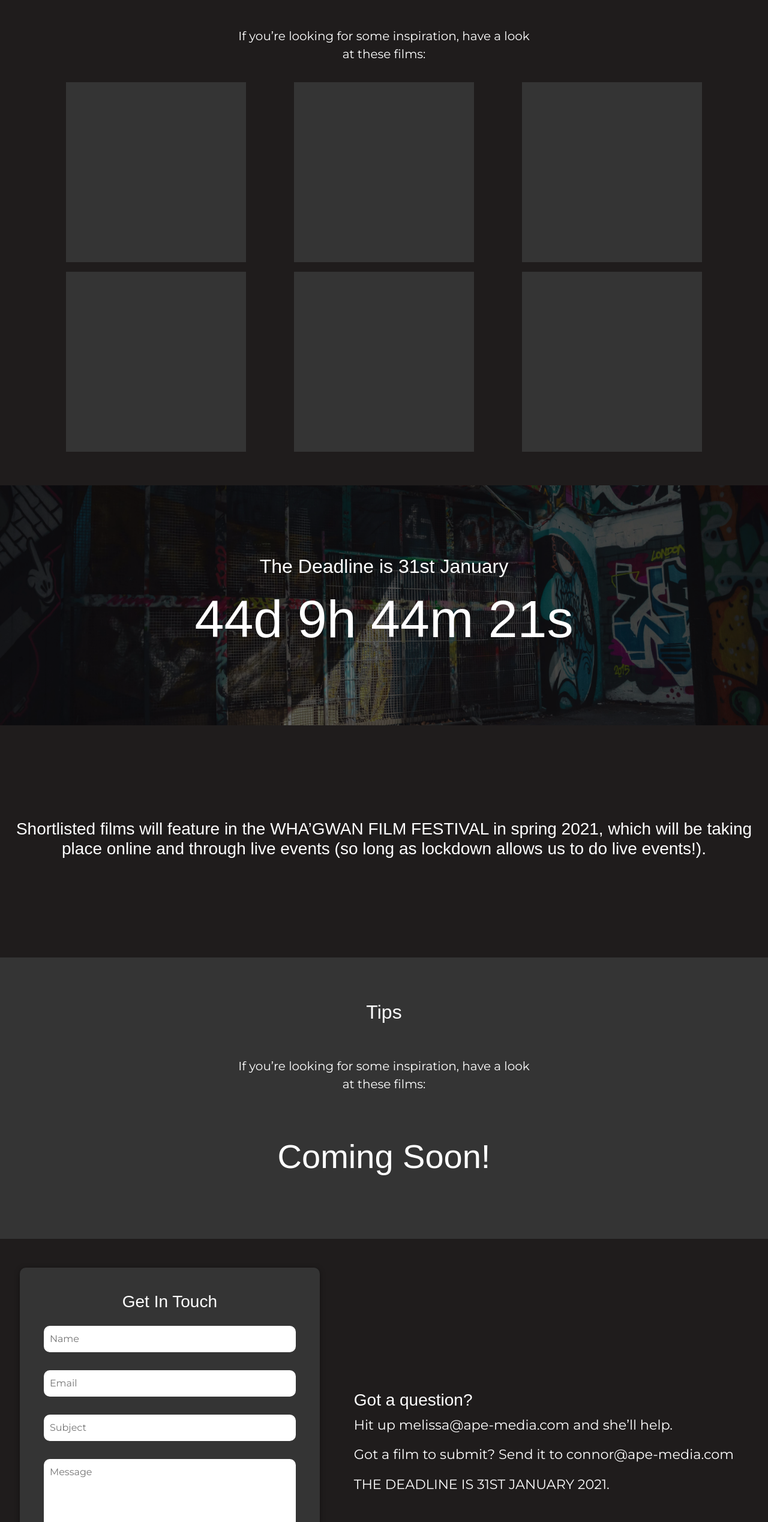
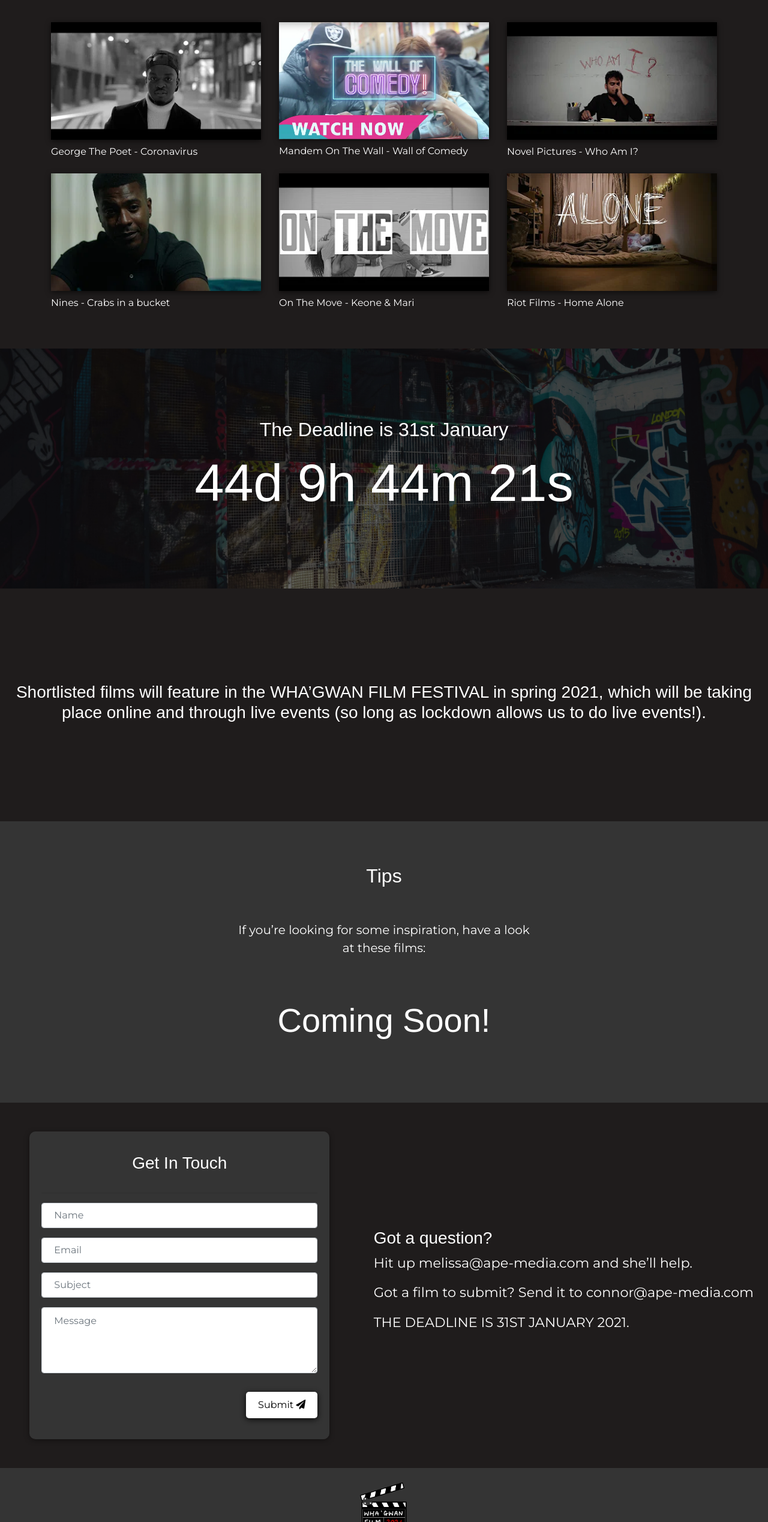
Before and after one commit to chrisjharvey/wagwanlanding, a website: page index.html in a window 1280 px wide. Shown: the part 4011-6548 px from the top of the page at 60% size. Drawn offline with nearby package versions, Linux system fonts and the light colour scheme; a web font is replaced by a local one.

Commit message:
setting up form

```diff
--- a/index.html
+++ b/index.html
@@ -64,7 +64,7 @@
 
     <div id="intro-1" class="py-5">
       <div class="img">
-        <img data-aos="fade-right" src="./img/intro1.jpg" alt="" width="800px"
+        <img data-aos="fade-right" src="./img/intro1.jpg" alt="" width="650px"
           class="p-4 img-fluid">
       </div>
 
@@ -119,41 +119,67 @@
 
     <section id="inspiration" class="py-5 text-center">
       <h2 class="py-4">Inspiration</h2>
-      <p class="lead py-4">If you’re looking for some inspiration, have a look at these films:
+      <p class="lead title py-4">If you’re looking for some inspiration, have a look at these films:
       </p>
       <div class="container">
         <div class="row">
             <div class="col-lg-4">
-              <div data-aos="fade-right"  class="box-grid  my-2">
-
+              <a target="_blank" href="https://www.youtube.com/watch?v=aR_CMTneqtA&ab_channel=Skoll.org">
+              <div data-aos="fade-right" class="card my-2">
+                  <img src="./img/georgethepoet.jpg" alt="" class="img-fluid">
+                  <div class="card-hover">
+                    <i class="fa fa-play fa-2x"></i>
+                  </div>
               </div>
+            </a>
+              <p>George The Poet - Coronavirus </p>
             </div>
             <div class="col-lg-4">
-              <div data-aos="fade-right"  class="box-grid my-2">
-
+              <a target="_blank" href="https://www.youtube.com/watch?v=tot9LAFqJZg&ab_channel=WallOfEntertainment">
+              <div data-aos="fade-right" class="card my-2">
+                <img src="./img/mandemonthewall.jpg" alt="" width="100%" height="195px">
+                <div class="card-hover"><i class="fa fa-play fa-2x"></i></div>
               </div>
+            </a>
+              <p>Mandem On The Wall - Wall of Comedy</p>
             </div>
             <div class="col-lg-4">
-              <div data-aos="fade-right"  class="box-grid my-2">
-
+              <a target="_blank" href="https://www.youtube.com/watch?v=KQwPyhcidUE&ab_channel=NovelPictures">
+              <div data-aos="fade-right" class="card my-2">
+                <img src="./img/whoami.jpg" alt="" class="img-fluid">
+                <div class="card-hover"><i class="fa fa-play fa-2x"></i></div>
               </div>
+             </a>
+              <p>Novel Pictures - Who Am I?</p>
             </div>
         </div>
         <div class="row">
           <div class="col-lg-4">
-            <div data-aos="fade-right"  class="box-grid my-2">
-
+            <a target="_blank" href="https://www.youtube.com/watch?v=nYNmS305_VQ&ab_channel=Nines">
+            <div data-aos="fade-right" class="card my-2">
+              <img src="./img/crabsinabucket.jpg" alt="" class="img-fluid">
+              <div class="card-hover"><i class="fa fa-play fa-2x"></i></div>
             </div>
+          </a>
+            <p>Nines - Crabs in a bucket</p>
           </div>
           <div class="col-lg-4">
-            <div data-aos="fade-right"  class="box-grid my-2">
-
+            <a target="_blank" href="https://www.youtube.com/watch?v=O1EuOUnjUwE&ab_channel=KeoneandMari">
+            <div data-aos="fade-right"  class="card my-2">
+              <img src="./img/onthemove.jpg" alt="" class="img-fluid">
+              <div class="card-hover"><i class="fa fa-play fa-2x"></i></div>
             </div>
+          </a>
+            <p>On The Move - Keone & Mari</p>
           </div>
           <div class="col-lg-4">
-            <div data-aos="fade-right"  class="box-grid my-2">
-
+            <a target="_blank" href="https://www.youtube.com/watch?v=P6qJ2326uhY&ab_channel=ShaneP.Liao">
+            <div data-aos="fade-right"  class="card my-2">
+              <img src="/img/alone.jpg" alt="" class="img-fluid">
+              <div class="card-hover"><i class="fa fa-play fa-2x"></i></div>
             </div>
+          </a>
+            <p>Riot Films - Home Alone</p>
           </div>
       </div>
 
@@ -201,15 +227,61 @@
     </section>
 
     <section id="contact" class="my-5">
+      <div class="form-wrapper" data-aos="fade-right">
+        <form class="needs-validation" netlify novalidate>
+          <div class="form-header">
 
-      <form data-aos="fade-right" action="POST" id="form">
-        <h3 class="text-center">Get In Touch</h3>
-        <!-- <hr class="my-3"> -->
-        <input type="text" placeholder="Name" id="name">
-        <input type="email" placeholder="Email" id="email">
-        <input type="text" placeholder="Subject" id="subject">
-        <textarea name="message" id="message" placeholder="Message"></textarea>
-        <input type="Submit" class="button" name="btn">
+            <h3 class="text-center py-3">Get In Touch</h3>
+            <hr>
+
+          </div>
+          <div class="form-group">
+            <input
+              type="text"
+              name="name"
+              placeholder="Name"
+              class="form-control"
+              required
+              />
+            <div class="invalid-feedback">Please enter a valid name</div>
+          </div>
+
+          <div class="form-group">
+            <input
+              type="email"
+              name="email"
+              placeholder="Email"
+              class="form-control"
+              required
+              />
+            <div class="invalid-feedback">Please enter a valid email address.</div>
+          </div>
+
+          <div class="form-group">
+            <input
+              type="text"
+              name="subject"
+              placeholder="Subject"
+              class="form-control"
+              required
+              />
+            <div class="invalid-feedback">Please enter a valid subject</div>
+          </div>
+
+          <div class="form-group">
+            <textarea
+              type="text"
+              name="message"
+              placeholder="Message"
+              class="form-control"
+              required></textarea>
+            <div class="invalid-feedback">Please enter a valid message</div>
+          </div>
+          <div>
+
+            <button type="submit" class="button">Submit <i class="fas fa-paper-plane"></i></button>
+          </div>
+        </div>
       </form>
 
       <div data-aos="fade-left"  class="contact-text my-4 m-4">
@@ -246,13 +318,13 @@
 					<ul class="social-list">
 
 						<li>
-							<a target="_blank" href="https://github.com/chrisjharvey">
+							<a target="_blank" href="https://www.instagram.com/apemedialtd/">
 								<i class="fab fa-instagram"></i>
 							</a>
 						</li>
 
 						<li>
-							<a target="_blank" href="">
+							<a target="_blank" href="https://twitter.com/ape_media?lang=en">
 								<i class="fab fa-twitter"></i>
 							</a>
 						</li>
@@ -275,6 +347,7 @@
   </script>
     <script src="./js/bootstrap.min.js"></script>
     <script src="./js/main.js"></script>
+    <script src="./js/validation.js"></script>
   </body>
 
 </html>
--- a/js/main.js
+++ b/js/main.js
@@ -58,6 +58,6 @@ const x = setInterval(function() {
  AOS.init({
      duration: 1000,
      easing: 'ease-in',
-    //  once: true,
+     once: true,
      mirror: false,
  });
--- /dev/null
+++ b/js/validation.js
@@ -0,0 +1,17 @@
+(function() {
+    'use strict';
+    window.addEventListener('load', function() {
+        // Fetch all the forms we want to apply custom Bootstrap validation styles to
+        var forms = document.getElementsByClassName('needs-validation');
+        // Loop over them and prevent submission
+        var validation = Array.prototype.filter.call(forms, function(form) {
+            form.addEventListener('submit', function(event) {
+                if (form.checkValidity() === false) {
+                    event.preventDefault();
+                    event.stopPropagation();
+                }
+                form.classList.add('was-validated');
+            }, false);
+        });
+    }, false);
+})();
--- a/scss/_home.scss
+++ b/scss/_home.scss
@@ -25,6 +25,7 @@ h1,h2,h3 {
   color: $text-color;
   background: url(../img/hero-img.jpg) no-repeat right center/cover fixed;
   height: 100vh;
+  width: 100%;
 
   .hero-text {
     display: flex;
@@ -125,18 +126,52 @@ h1,h2,h3 {
 
 #inspiration {
 
-  p {
+    a {
+      color: $text-color;
+    }
+  .card {
+    border: none;
+    box-shadow: 0px 2px 10px rgba(0,0,0,0.6);
+    cursor: pointer;
+  }
+
+  .card img {
+    border: none;
+  }
+
+  .card-hover {
+    position: absolute;
+      top: 0;
+      left: 0;
+      width: 100%;
+      height: 100%;
+      background-color: rgba(0, 0, 0, 0.4);
+      z-index: 10;
+      opacity: 0;
+      padding: 0px;
+      text-align: center;
+      transition: ease-in 0.2s;
+      border: none;
+      display: flex;
+      flex-direction: column;
+      align-items: center;
+      justify-content: center;
+  }
+
+  .card:hover .card-hover {
+    opacity: 1;
+  }
+
+  .title {
     max-width: 500px;
     margin: auto;
+    text-align: center;
+  }
 
-  }
-  .box-grid {
-    margin: auto;
-    width: 300px;
-    height: 300px;
-    background: $secondary;
+  p {
+    text-align: left;
+  };
 
-  }
 }
 
 #deadline {
@@ -174,6 +209,8 @@ h1,h2,h3 {
     background: $primary;
 
   }
+
+
 }
 
 #contact {
@@ -186,29 +223,27 @@ h1,h2,h3 {
     display: flex;
     flex-direction: column;
     background: $secondary;
-    width: 500px;
+
     padding: 40px;
     border-radius: 10px;
     box-shadow: 0px 2px 10px rgba(0,0,0,0.4);
   }
-  #form input, textarea {
-    padding: 10px;
+  .form-wrapper {
+    width: 500px;
+    border-radius: 10px;
+    margin: auto;
+    box-shadow: 0px 2px 10px rgba(0, 0, 0, 0.4);
+    padding: 20px;
+    background: $secondary;
+  }
+
+  .form-wrapper input,
+  textarea {
     margin: 15px 0;
-    border-radius: 10px;
-    outline: none;
-    border:none;
+    padding: 20px;
   }
-  hr {
-    background: $text-color;
-    width: 90%;
-    text-align: center;
-    margin: auto;
-  }
-  textarea {
-    height: 150px;
-    border-radius: 10px;
-    outline: none;
-    border: none;
+  .form-wrapper textarea {
+    padding: 10px 20px 50px;
   }
 
   .contact-text p {
@@ -216,10 +251,17 @@ h1,h2,h3 {
   }
 
   .button {
+    padding: 10px 20px;
+    margin: 15px 0;
+    border-radius: 5px;
     border: none;
     outline: none;
     box-shadow: 0px 2px 10px rgba(0,0,0,0.9);
-    align-items: right;
+    background-color: $text-color;
+    float: right;
+  }
+  .button:hover {
+    background: rgba(255,255,255,0.9);
   }
 }
 
```
Also changed, not shown: css/main.css, img/alone.jpg (added), img/crabsinabucket.jpg (added), img/georgethepoet.jpg (added), img/georgethepoet.png (renamed from img/Screenshot 2020-12-17 at 09.57.48.png), img/mandemonthewall.jpg (added), img/mandemotw.png (added), img/onthemove.jpg (added), img/whoami.jpg (added), img/whoami.png (added).
